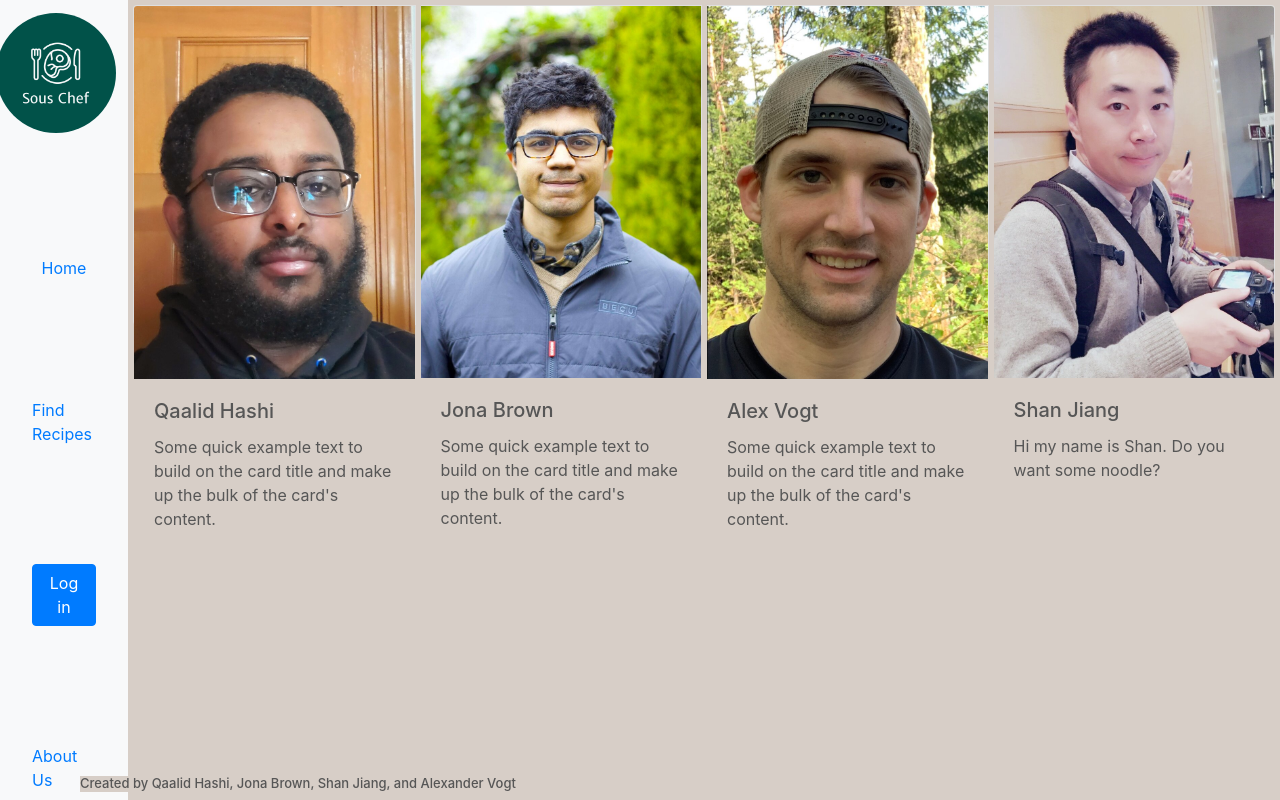
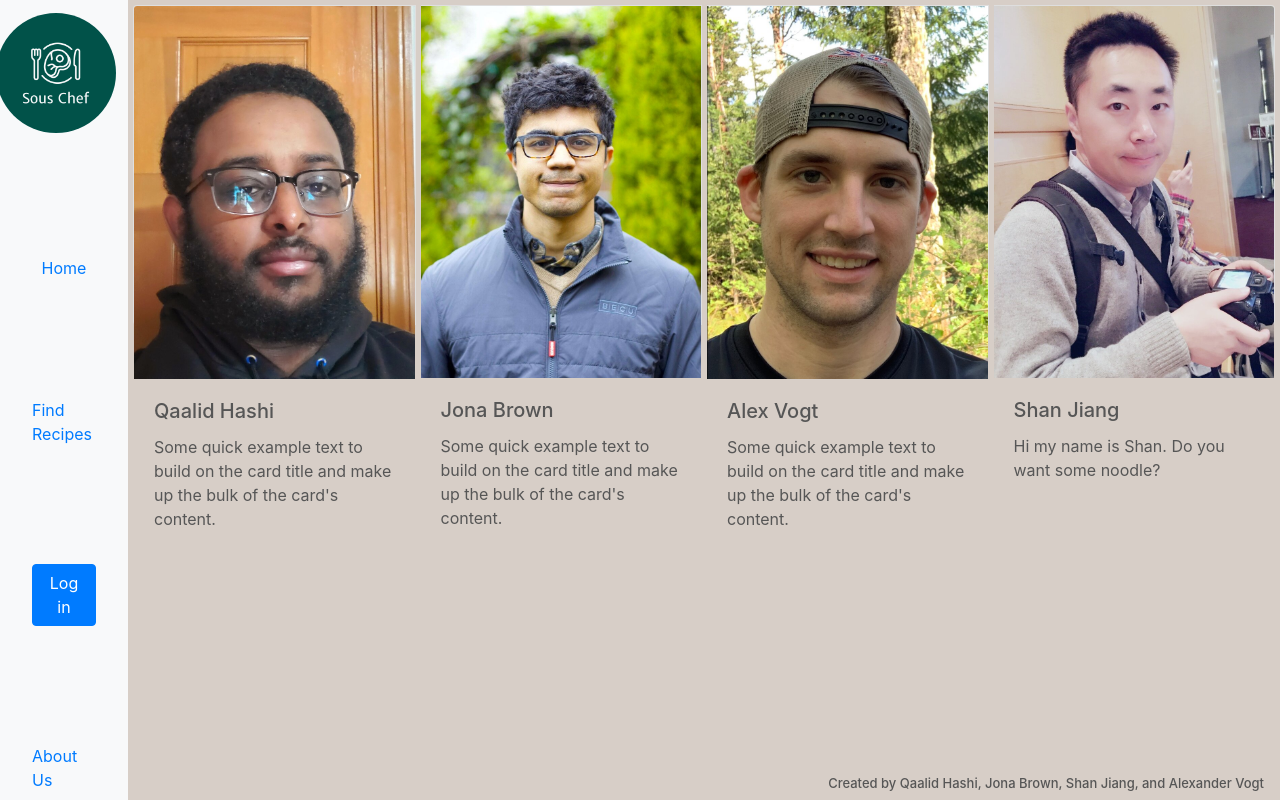
Before and after one commit to Team-PUT/final-project, a React (Create React App) app: page /aboutUs in a window 1280 px wide. Built offline with nearby package versions, Linux system fonts and the light colour scheme; the HTML template or start-up script is replaced by a standard one.

Commit message:
New branch, changed footer

```diff
--- a/src/Footer.css
+++ b/src/Footer.css
@@ -4,7 +4,7 @@
   font-size: small;
   position: fixed;
   bottom: 0;
-  margin-left: 5rem;
+  right: 1rem;
 }
 .footer-container {
   margin-bottom: 0;
```
